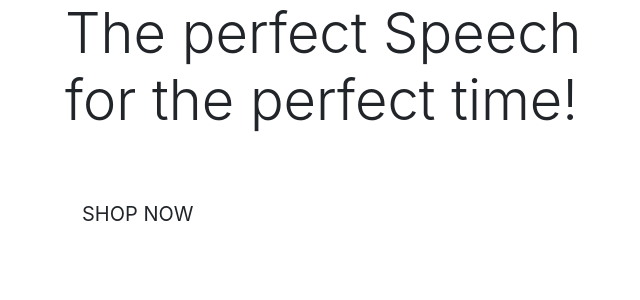
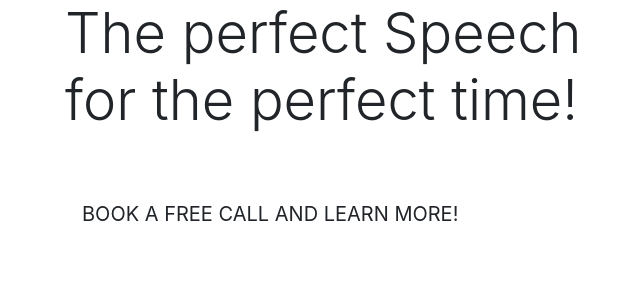
Before and after one commit to MariaPadilha32/smartspeaksolutionsp5, a Django app: page / in a window 1280 px wide. Shown: the top 300 px of the page, without its empty margins (20-660 px from the left). Run offline with Django 4.2, Linux system fonts and the light colour scheme; some libraries are stand-ins or nearby versions.

Commit message:
added/amend homepage content

```diff
--- a/home/templates/home/index.html
+++ b/home/templates/home/index.html
@@ -18,7 +18,7 @@
                 </h1>
                 <div class="my-5">
                     <h4>
-                        <a href="{% url 'products' %}" class="shop-now-button btn btn-lg rounded-0 text-uppercase py-3">Shop Now</a>
+                        <a href="#" class="shop-now-button btn btn-lg rounded-0 text-uppercase py-3">Book a free call and Learn more!</a>
                     </h4>
                 </div>
             </div>
```
